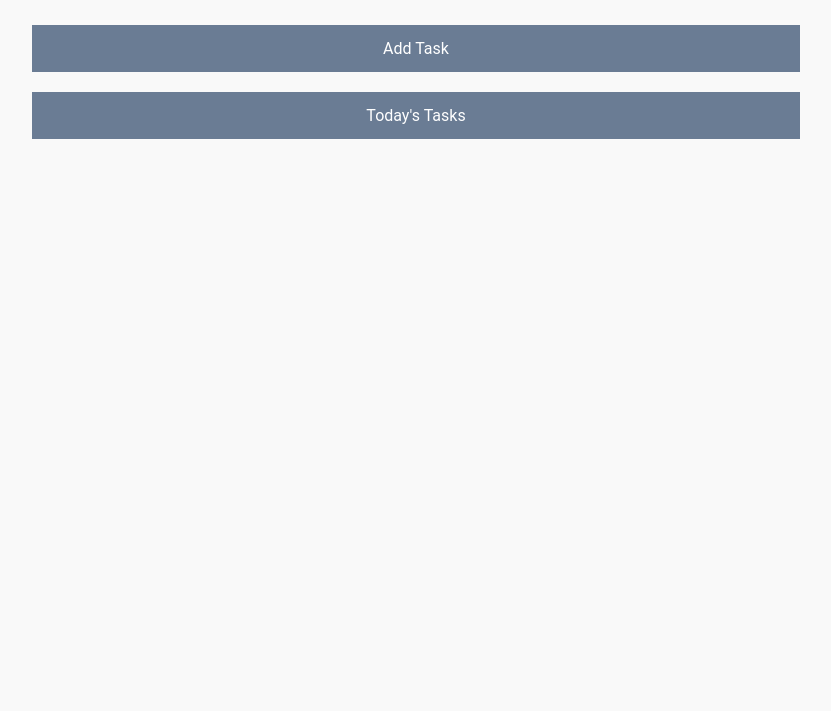
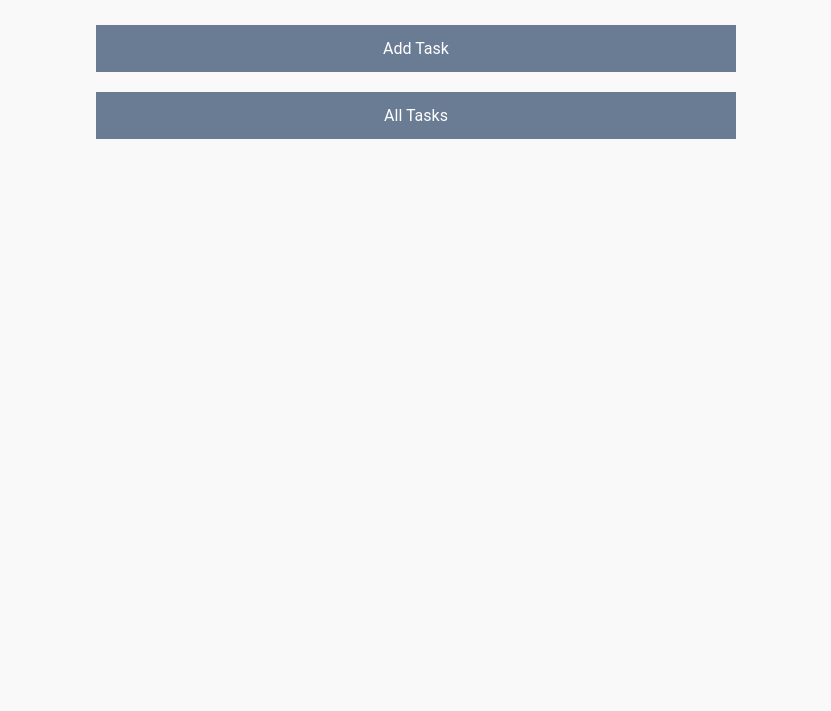
Before and after one commit to krishnanananya/valve, a plain HTML site: page index.html in a window 1280 px wide. Shown: the part 89-800 px from the top of the page, without its empty margins (224-1055 px from the left). Drawn offline with Linux system fonts and the light colour scheme.

Commit message:
style mods

```diff
--- a/index.html
+++ b/index.html
@@ -131,7 +131,7 @@
         @media (min-width: 600px) {
             .sectionHeader,
             .sectionContent {
-                width: 60%;
+                width: 50%;
             }
         }
     </style>
@@ -177,7 +177,7 @@
         <button onclick="addTask()">Add Task</button>
     </div>
 
-    <div class="sectionHeader" onclick="toggleSection('allTasksSection')">Today's Tasks</div>
+    <div class="sectionHeader" onclick="toggleSection('allTasksSection')">All Tasks</div>
     <div id="allTasksSection" class="sectionContent">
         <!-- "All Tasks" content goes here -->
         <ul id="taskList"></ul>
```
